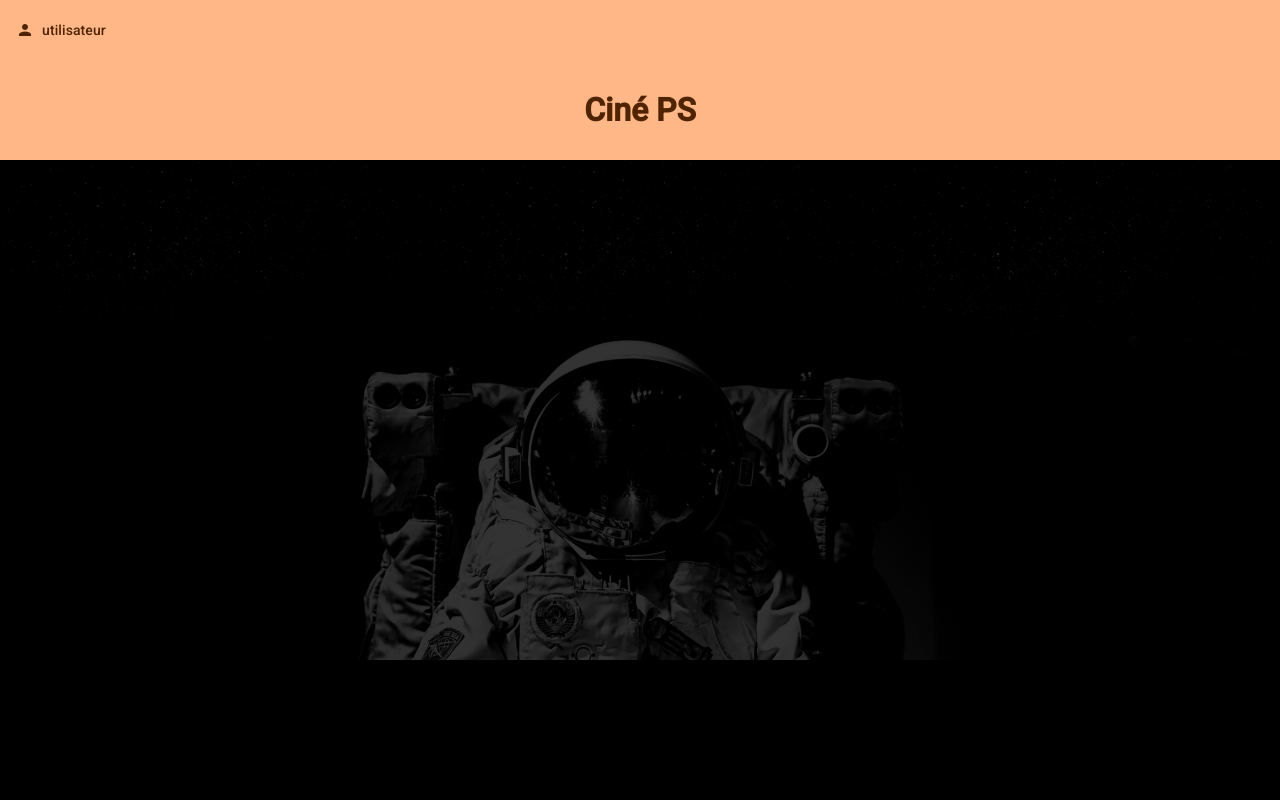
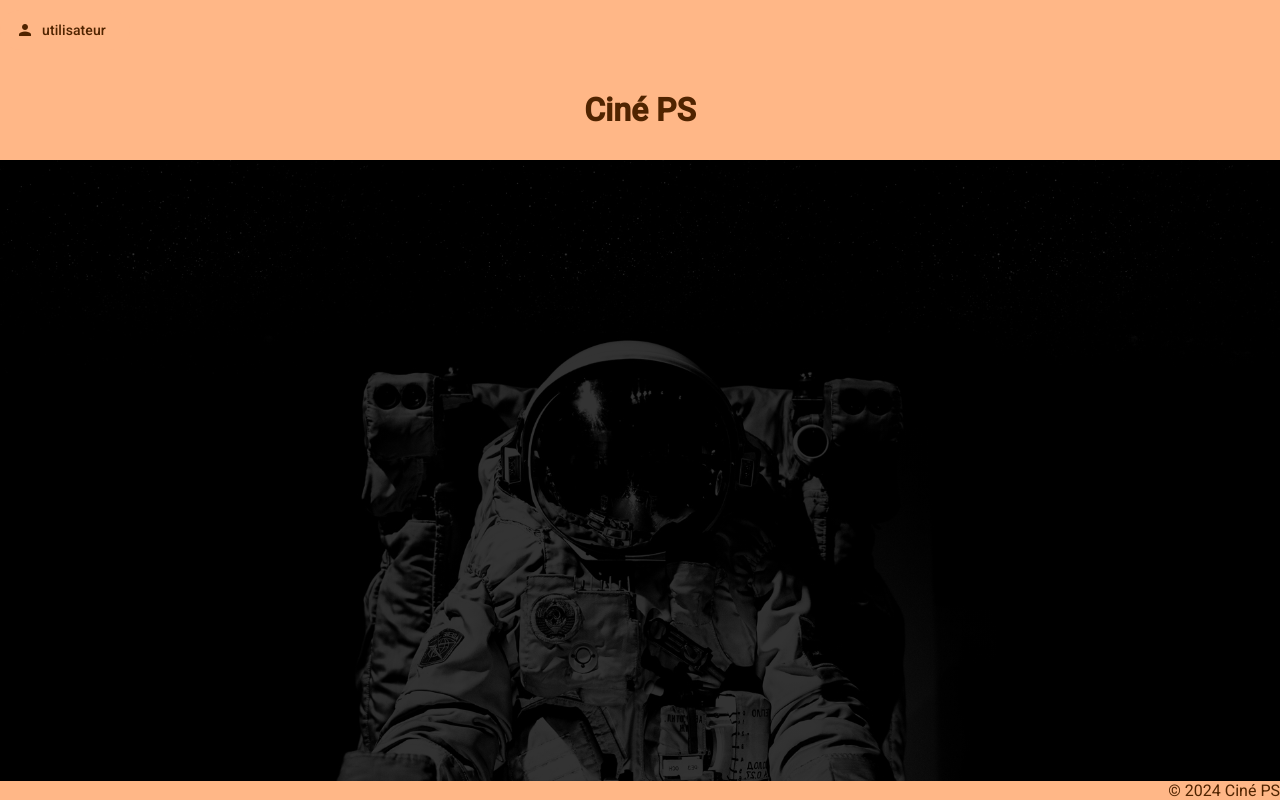
Before and after one commit to legeniedesalpages/cineps-front, an Angular app in the folder front/: page / in a window 1280 px wide. Built offline with nearby package versions, Linux system fonts and the light colour scheme.

Commit message:
home page

```diff
--- a/front/src/app/components/home/home.component.css
+++ b/front/src/app/components/home/home.component.css
@@ -1,3 +1,10 @@
+:host {
+  display: block;
+  position: absolute;
+  width: 100%;
+  height: 100%;
+}
+
 .banner {
   height: 100px;
   width: 100%;
@@ -10,5 +17,10 @@
 }
 
 .container {
-  min-height: 500px;
+  height: 100%;
 }
+
+.copyright {
+  height: 100%;
+  text-align: right;
+}
--- a/front/src/app/components/home/home.component.html
+++ b/front/src/app/components/home/home.component.html
@@ -21,4 +21,10 @@
     <div class="container" [ngStyle]="{'background': 'linear-gradient(rgba(0,0,0,.8), rgba(0,0,0,.8)), url(images/space.jpg) no-repeat top / cover'}">
     </div>
   </ng-container>
+
+  <ng-container role="footer">
+    <div class="copyright background-primary">
+      © 2024 Ciné PS
+    </div>
+  </ng-container>
 </app-layout>
--- a/front/src/app/components/layout/layout.component.ts
+++ b/front/src/app/components/layout/layout.component.ts
@@ -61,7 +61,7 @@ import { fromEvent } from "rxjs"
     }
 
     .scrolling {
-      box-shadow: 0 8px 5px -1px rgba(255, 255, 255, 0.18);
+      box-shadow: 0 8px 5px 1px rgba(0, 0, 0, 0.3);
     }
 
     .content {
```
